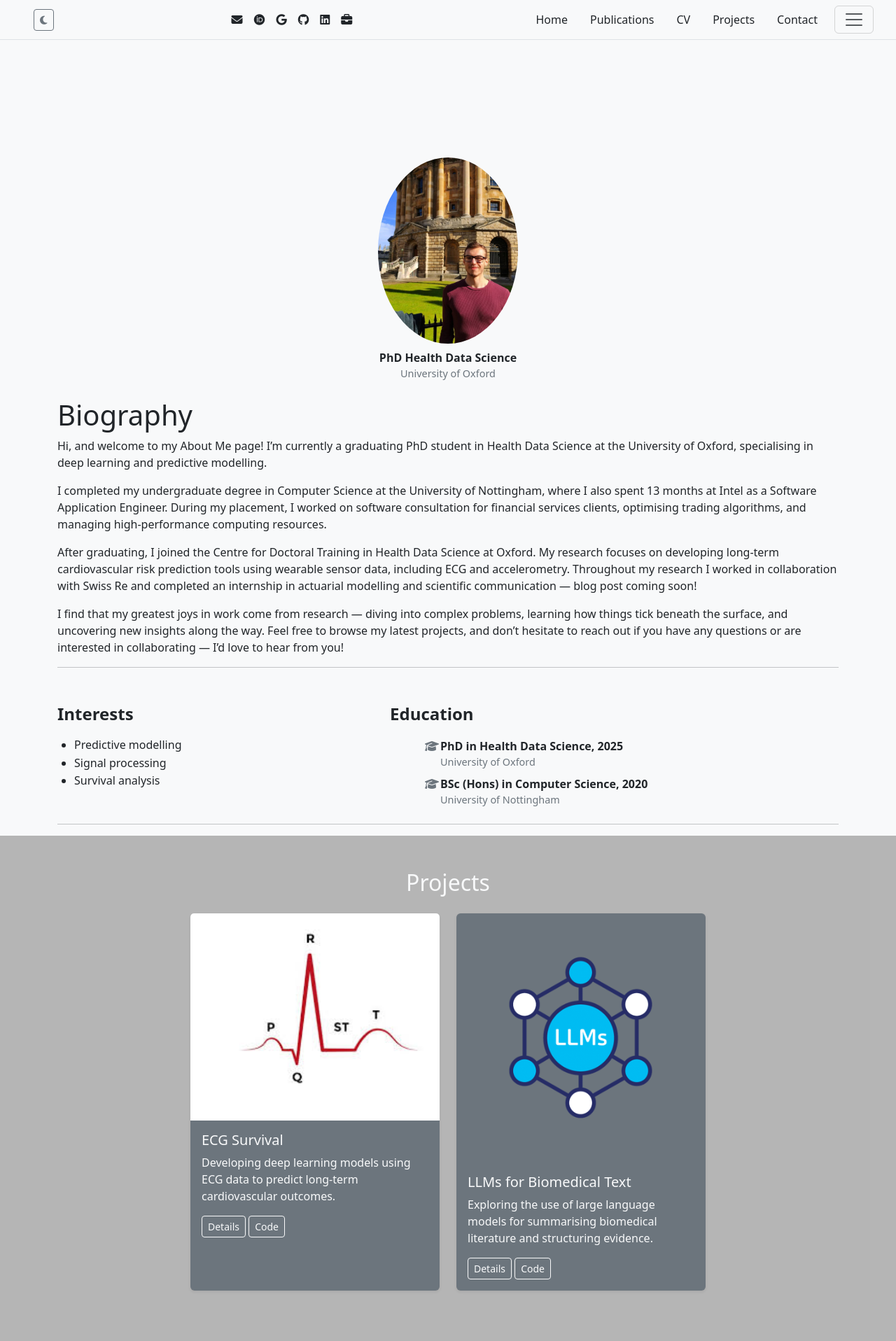
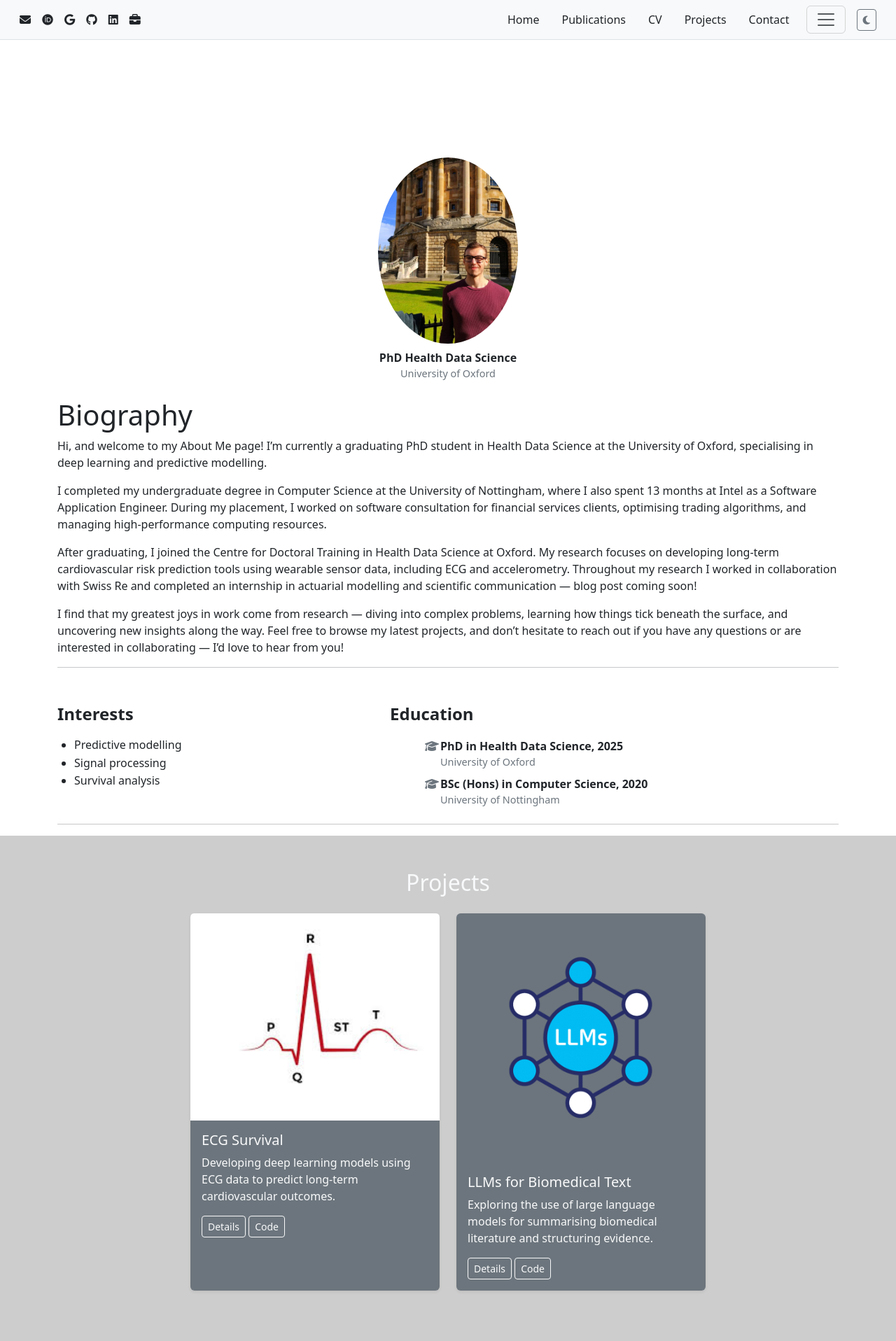
Before and after one commit to Ads98/Ads98.github.io, a Jekyll site: the page built from index.md, in a window 1280 px wide. Shown: the whole page at 70% size. Built offline with Jekyll 4.4.1, drawn with Linux system fonts in a browser that asks for light colours.

Commit message:
Background colour changes inlcuding dark mode theme

```diff
--- a/_includes/navbar.html
+++ b/_includes/navbar.html
@@ -1,34 +1,35 @@
-<!-- 🔗 TODO: Introduce dark/light mode -->
 <nav class="navbar navbar-light bg-light px-3 border-bottom">
-  <div class="w-100 d-flex justify-content-between align-items-center px-3 flex-wrap">
-
-    <!-- 🌙 Theme toggle button -->
-    <button id="theme-toggle" class="btn btn-sm btn-outline-secondary ms-3" aria-label="Toggle theme">
-      <i class="fas fa-moon"></i>
-    </button>
+  <div class="container-fluid d-flex justify-content-between align-items-center flex-wrap">
 
     <!-- 🔗 Left: Social icons -->
     <div class="d-flex align-items-center gap-3">
-      <a href="mailto:your@email.com" class="text-dark" aria-label="Email"><i class="fas fa-envelope"></i></a>
-      <a href="https://orcid.org/XXXX-XXXX-XXXX-XXXX" class="text-dark" aria-label="ORCID"><i class="fab fa-orcid"></i></a>
-      <a href="https://scholar.google.com/" class="text-dark" aria-label="Google Scholar"><i class="fab fa-google"></i></a>
-      <a href="https://github.com/yourusername" class="text-dark" aria-label="GitHub"><i class="fab fa-github"></i></a>
-      <a href="https://www.linkedin.com/in/yourprofile" class="text-dark" aria-label="LinkedIn"><i class="fab fa-linkedin"></i></a>
-      <a href="/cv.pdf" class="text-dark" aria-label="CV"><i class="fas fa-briefcase"></i></a>
+      <a href="mailto:your@email.com" class="text-dark"><i class="fas fa-envelope"></i></a>
+      <a href="https://orcid.org/XXXX-XXXX-XXXX-XXXX" class="text-dark"><i class="fab fa-orcid"></i></a>
+      <a href="https://scholar.google.com/" class="text-dark"><i class="fab fa-google"></i></a>
+      <a href="https://github.com/yourusername" class="text-dark"><i class="fab fa-github"></i></a>
+      <a href="https://www.linkedin.com/in/yourprofile" class="text-dark"><i class="fab fa-linkedin"></i></a>
+      <a href="/cv.pdf" class="text-dark"><i class="fas fa-briefcase"></i></a>
     </div>
 
-    <!-- 🔗 Right: Always-visible links -->
+    <!-- 🔗 Right: Always-visible links, menu & dark mode toggle -->
     <div class="d-flex align-items-center gap-3">
+
+      <!-- Always visible links -->
       <a class="nav-link text-dark px-2" href="{{ '/' | relative_url }}">Home</a>
       <a class="nav-link text-dark px-2" href="{{ '/publications/' | relative_url }}">Publications</a>
       <a class="nav-link text-dark px-2" href="{{ '/CV' | relative_url }}">CV</a>
       <a class="nav-link text-dark px-2" href="{{ '/#projects' | relative_url }}">Projects</a>
       <a class="nav-link text-dark px-2" href="{{ '/contact/' | relative_url }}">Contact</a>
 
-      <!-- ☰ Always-visible Toggler -->
+      <!-- Menu button (always visible) -->
       <button class="navbar-toggler d-block" type="button" data-bs-toggle="collapse" data-bs-target="#navbarMenu"
         aria-controls="navbarMenu" aria-expanded="false" aria-label="Toggle navigation">
         <span class="navbar-toggler-icon"></span>
+      </button>
+
+      <!-- 🌙 Theme toggle button (next to menu button) -->
+      <button id="theme-toggle" class="btn btn-sm btn-outline-secondary" aria-label="Toggle theme">
+        <i class="fas fa-moon"></i>
       </button>
     </div>
   </div>
--- a/_layouts/default.html
+++ b/_layouts/default.html
@@ -27,7 +27,8 @@
   </head>
 
   <!-- Add fixed-navbar class if using a fixed-top navbar -->
-  <body class="bg-light fixed-navbar">
+  <body class="fixed-navbar">
+
 
     <!-- ✅ Navigation bar -->
     {% include navbar.html %}
--- a/assets/css/custom.css
+++ b/assets/css/custom.css
@@ -38,23 +38,23 @@
 }
 
 .navbar.bg-light {
-    background-color: #f8f9fa !important;  /* Bootstrap's default light */
+  background-color: #f8f9fa !important; /* Bootstrap's default light */
 }
 
 .page-content-below-navbar {
-    padding-top: 120px; /* or adjust until it's perfect */
+  padding-top: 120px;
 }
 
+/* ✅ Projects section (light mode) */
 .projects-section {
-    background-color: #b5b5b5;
-    color: #fff;
+  background-color: #cdcdcd;
+  color: #000; /* readable text in light mode */
   margin-left: 0;
   margin-right: 0;
   padding-left: 0;
   padding-right: 0;
   width: 100vw;
 }
-
 
 .projects-section .card {
   background-color: #000000;
@@ -64,17 +64,26 @@
 
 /* 🌙 Dark mode overrides */
 body.dark-mode {
-    background-color: #121212;
-    color: #f8f9fa;
+  background-color: #121212 !important;
+  color: #f8f9fa !important;
 }
 
 body.dark-mode .navbar,
 body.dark-mode .card,
 body.dark-mode .projects-section {
-    background-color: #1f1f1f;
-    color: #f8f9fa;
+  background-color: #1f1f1f !important;
+  color: #f8f9fa !important;
+}
+
+body.dark-mode .projects-section .card {
+  background-color: #2a2a2a !important;
+  color: #f8f9fa !important;
 }
 
 body.dark-mode a {
-    color: #9dc1ff;
+  color: #9dc1ff !important;
 }
+
+body.dark-mode .text-muted {
+  color: #bbbbbb !important;
+}
```
Lines whose indentation alone changed are shown as unchanged.
